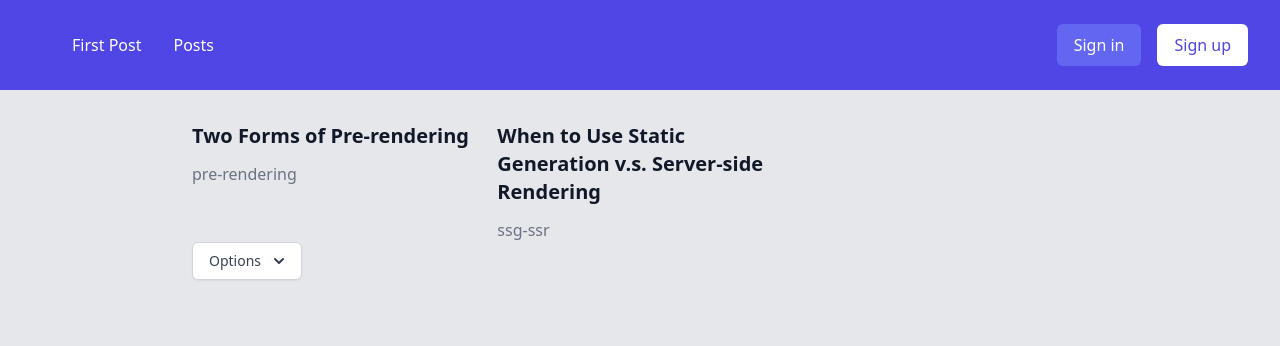
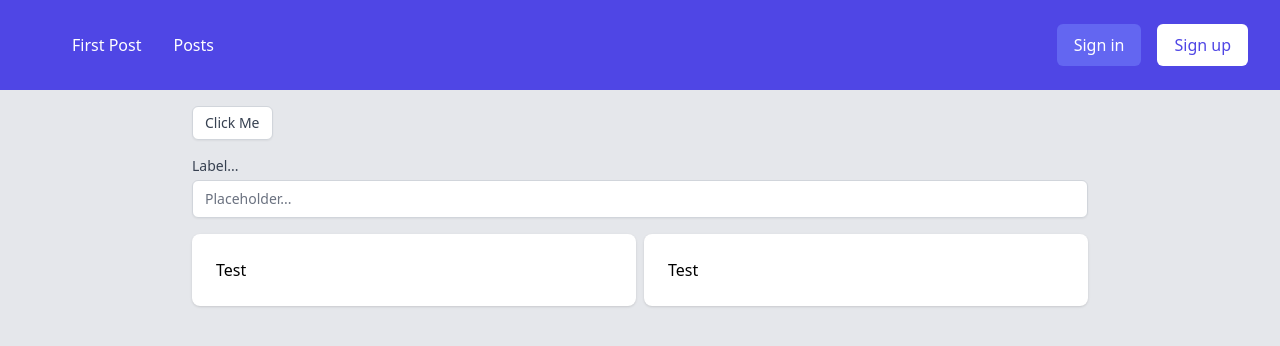
Before and after one commit to MiguelFranken/personal-website, a Next.js app: page / in a window 1280 px wide. Shown: the top 346 px of the page. Built offline with nearby package versions, Linux system fonts and the light colour scheme.

Commit message:
Add generic input and button ui components

```diff
--- /dev/null
+++ b/components/button/button.module.css
@@ -0,0 +1,11 @@
+.buttonSm {
+    @apply inline-flex items-center px-2.5 py-1.5 border border-gray-300 shadow-sm text-xs font-medium rounded text-gray-700 bg-white hover:bg-gray-50 focus:outline-none focus:ring-2 focus:ring-offset-2 focus:ring-indigo-500;
+}
+
+.buttonMd {
+    @apply inline-flex items-center px-3 py-2 border border-gray-300 shadow-sm text-sm leading-4 font-medium rounded-md text-gray-700 bg-white hover:bg-gray-50 focus:outline-none focus:ring-2 focus:ring-offset-2 focus:ring-indigo-500;
+}
+
+.buttonLg {
+    @apply inline-flex items-center px-4 py-2 border border-gray-300 shadow-sm text-sm font-medium rounded-md text-gray-700 bg-white hover:bg-gray-50 focus:outline-none focus:ring-2 focus:ring-offset-2 focus:ring-indigo-500;
+}
--- /dev/null
+++ b/components/button/button.tsx
@@ -0,0 +1,35 @@
+import { FC, MouseEventHandler } from "react";
+import cn from "classnames";
+import styles from "./button.module.css";
+import classNames from "classnames";
+
+export interface ButtonProps {
+  text?: string;
+  size?: "small" | "medium" | "large";
+  onClick: MouseEventHandler<HTMLButtonElement>;
+  className?: string;
+}
+
+const Button: FC<ButtonProps> = ({
+  size,
+  text,
+  onClick,
+  className: passedClassName,
+  ...props
+}) => {
+  const btnClass = cn({
+    [styles.buttonSm]: size === "small",
+    [styles.buttonMd]: size === "medium" || !size,
+    [styles.buttonLg]: size === "large",
+  });
+
+  const className = classNames(btnClass, passedClassName);
+
+  return (
+    <button type="button" onClick={onClick} className={className} {...props}>
+      {text}
+    </button>
+  );
+};
+
+export default Button;
--- /dev/null
+++ b/components/card.tsx
@@ -0,0 +1,16 @@
+import React from "react";
+
+interface CardProps {
+  /** Description of prop "label".
+   * @default foobar
+   * */
+  children?: React.ReactNode;
+}
+
+export default function Card(props: CardProps) {
+  return (
+    <div className="bg-white overflow-hidden shadow rounded-lg">
+      <div className="px-4 py-5 sm:p-6">{props.children}</div>
+    </div>
+  );
+}
--- /dev/null
+++ b/components/input/input.tsx
@@ -0,0 +1,43 @@
+import { FC, ChangeEventHandler } from "react";
+import { v4 as uuidv4 } from "uuid";
+import classNames from "classnames";
+
+export interface InputProps {
+  placeholder?: string;
+  label?: string;
+  className?: string;
+  onChange?: ChangeEventHandler<HTMLInputElement>;
+}
+
+const input: FC<InputProps> = ({
+  label,
+  placeholder,
+  onChange,
+  className: passedClassName,
+  ...props
+}) => {
+  const id = uuidv4();
+  const className = classNames(
+    "shadow-sm focus:ring-indigo-500 focus:border-indigo-500 block w-full sm:text-sm border-gray-300 rounded-md"
+  );
+
+  return (
+    <div className={passedClassName}>
+      <label htmlFor={id} className="block text-sm font-medium text-gray-700">
+        {label ?? "Label..."}
+      </label>
+      <div className="mt-1">
+        <input
+          type="text"
+          id={id}
+          className={className}
+          onChange={onChange}
+          placeholder={placeholder ?? "Placeholder..."}
+          {...props}
+        />
+      </div>
+    </div>
+  );
+};
+
+export default input;
--- a/components/layout.js
+++ b/components/layout.js
@@ -1,4 +1,3 @@
-import styles from "./layout.module.css";
 import Head from "next/head";
 import Header from "@/components/header";
 
--- a/lib/posts.ts
+++ /dev/null
@@ -1,34 +0,0 @@
-import fs from "fs";
-import path from "path";
-import matter from "gray-matter";
-
-const postsDirectory = path.join(process.cwd(), "posts");
-
-export interface Post {
-  id: string;
-  title: string;
-  date: string;
-}
-
-export function getSortedPostsData(): Post[] {
-  // Get file names under /posts
-  const fileNames = fs.readdirSync(postsDirectory);
-  // Sort posts by date
-  return fileNames.map((fileName) => {
-    // Remove ".md" from file name to get id
-    const id = fileName.replace(/\.md$/, "");
-
-    // Read markdown file as string
-    const fullPath = path.join(postsDirectory, fileName);
-    const fileContents = fs.readFileSync(fullPath, "utf8");
-
-    // Use gray-matter to parse the post metadata section
-    const matterResult = matter(fileContents);
-
-    // Combine the data with the id
-    return {
-      id,
-      ...matterResult.data,
-    } as Post;
-  });
-}
--- a/package.json
+++ b/package.json
@@ -16,7 +16,8 @@
     "gray-matter": "^4.0.3",
     "next": "12.2.3",
     "react": "18.2.0",
-    "react-dom": "18.2.0"
+    "react-dom": "18.2.0",
+    "uuid": "^8.3.2"
   },
   "devDependencies": {
     "@types/node": "^18.6.1",
--- a/pages/index.tsx
+++ b/pages/index.tsx
@@ -1,20 +1,10 @@
 import Head from "next/head";
 import Layout from "@/components/layout";
-import { getSortedPostsData } from "@/lib/posts";
-import ListItem from "./list-item";
-import { GetStaticProps } from "next";
-import Dropdown from "@/components/dropdown";
+import Card from "@/components/card";
+import Button from "@/components/button/button";
+import Input from "@/components/input/input";
 
-export const getStaticProps: GetStaticProps = async (context) => {
-  const allPostsData = getSortedPostsData();
-  return {
-    props: {
-      allPostsData,
-    },
-  };
-};
-
-export default function Home({ allPostsData }) {
+export default function Home() {
   return (
     <>
       <Head>
@@ -22,15 +12,20 @@ export default function Home({ allPostsData }) {
       </Head>
 
       <Layout>
-        <div className="relative max-w-lg mx-auto divide-y-2 divide-gray-200 lg:max-w-7xl">
-          <div className="grid gap-16 lg:grid-cols-3 lg:gap-x-5 lg:gap-y-12">
-            {allPostsData.map((post) => (
-              <ListItem key={post.id} post={post} />
-            ))}
+        <Button onClick={() => console.log("clicked")} text="Click Me" />
+        <Input className="my-4" />
+        <div className="flex w-full gap-2">
+          <div className="flex-1">
+            <Card>
+              <div>Test</div>
+            </Card>
+          </div>
+          <div className="flex-1">
+            <Card>
+              <div>Test</div>
+            </Card>
           </div>
         </div>
-
-        <Dropdown />
       </Layout>
     </>
   );
--- a/pages/list-item.js
+++ /dev/null
@@ -1,9 +0,0 @@
-export default function ListItem(props) {
-  const { id, title } = props.post;
-  return (
-    <a href="#" className="block mt-4">
-      <p className="text-xl font-semibold text-gray-900">{title}</p>
-      <p className="mt-3 text-base text-gray-500">{id}</p>
-    </a>
-  );
-}
--- a/posts/pre-rendering.md
+++ /dev/null
@@ -1,11 +0,0 @@
----
-title: "Two Forms of Pre-rendering"
-date: "2020-01-01"
----
-
-Next.js has two forms of pre-rendering: **Static Generation** and **Server-side Rendering**. The difference is in **when** it generates the HTML for a page.
-
-- **Static Generation** is the pre-rendering method that generates the HTML at **build time**. The pre-rendered HTML is then _reused_ on each request.
-- **Server-side Rendering** is the pre-rendering method that generates the HTML on **each request**.
-
-Importantly, Next.js lets you **choose** which pre-rendering form to use for each page. You can create a "hybrid" Next.js app by using Static Generation for most pages and using Server-side Rendering for others.
--- a/posts/ssg-ssr.md
+++ /dev/null
@@ -1,19 +0,0 @@
----
-title: "When to Use Static Generation v.s. Server-side Rendering"
-date: "2020-01-02"
----
-
-We recommend using **Static Generation** (with and without data) whenever possible because your page can be built once and served by CDN, which makes it much faster than having a server render the page on every request.
-
-You can use Static Generation for many types of pages, including:
-
-- Marketing pages
-- Blog posts
-- E-commerce product listings
-- Help and documentation
-
-You should ask yourself: "Can I pre-render this page **ahead** of a user's request?" If the answer is yes, then you should choose Static Generation.
-
-On the other hand, Static Generation is **not** a good idea if you cannot pre-render a page ahead of a user's request. Maybe your page shows frequently updated data, and the page content changes on every request.
-
-In that case, you can use **Server-Side Rendering**. It will be slower, but the pre-rendered page will always be up-to-date. Or you can skip pre-rendering and use client-side JavaScript to populate data.
```
Also changed, not shown: 1 other file (tests, documents, lock files or other folders).
